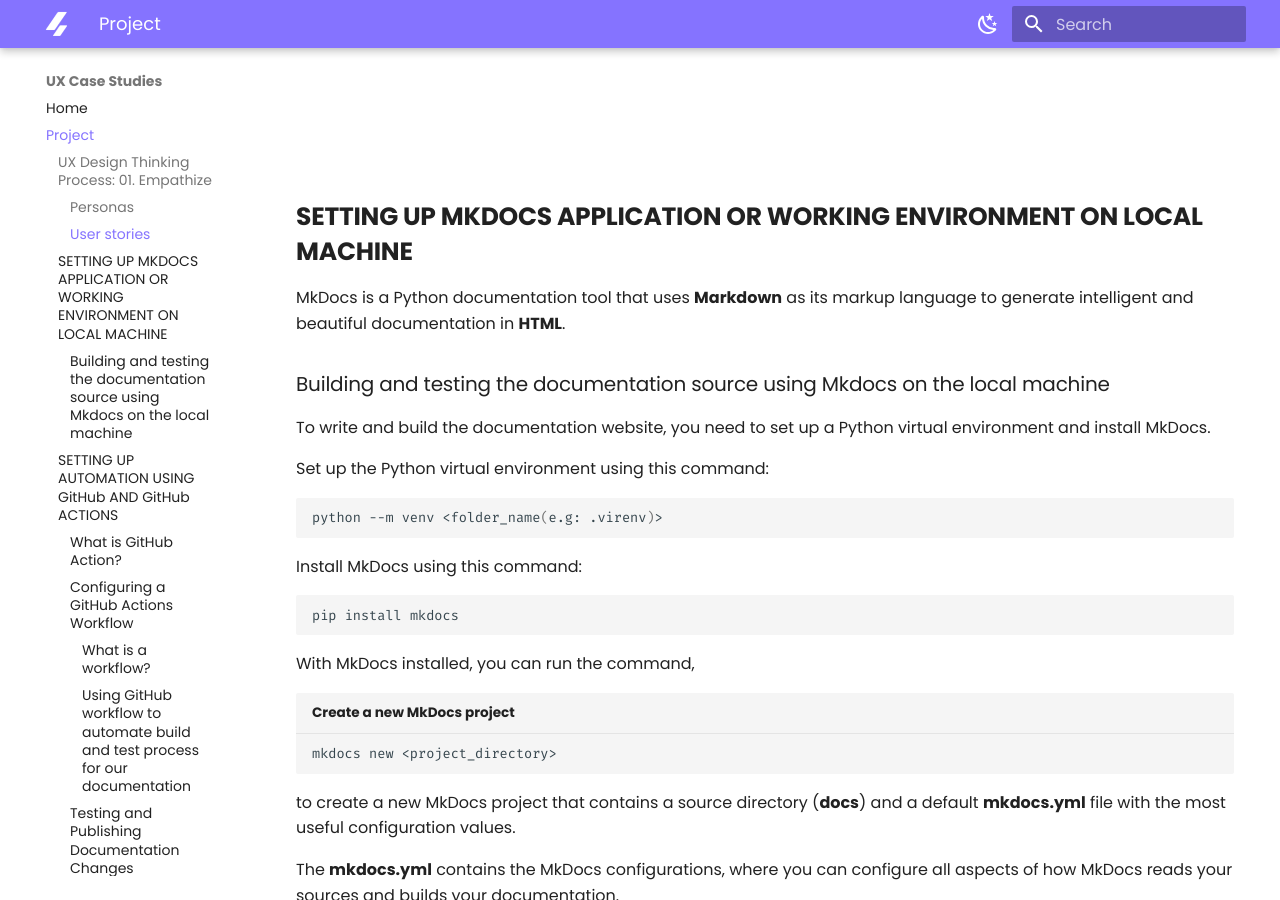
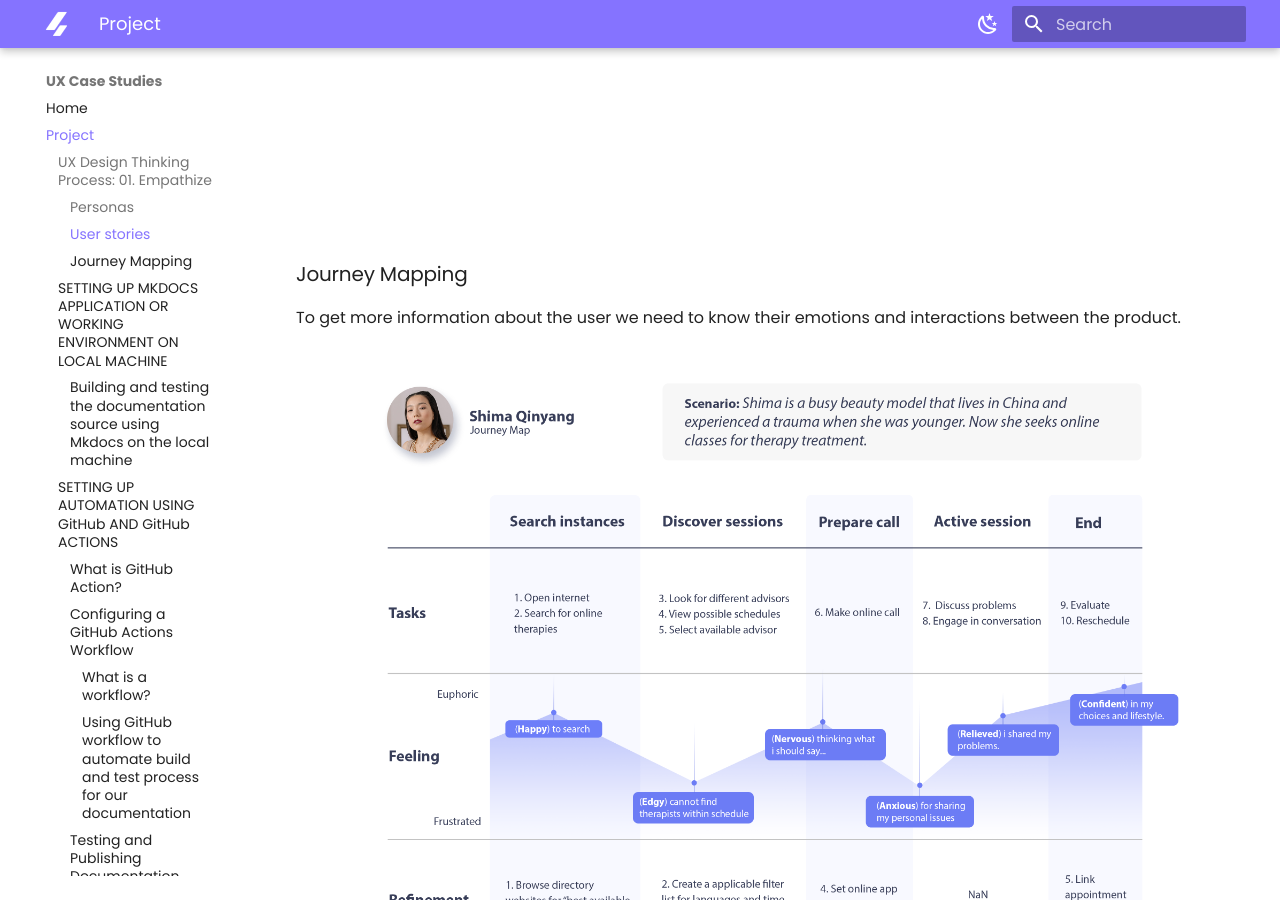
Before and after one commit to divstackio/docs-study, an MkDocs documentation site: the page built from docs/project.md, in a window 1280 px wide and 900 px high, scrolled down 3468 px. Built offline with MkDocs 1.6.1 and Material for MkDocs 9.7.7, drawn with Linux system fonts in a browser that asks for light colours.

Commit message:
Update project.md

```diff
--- a/docs/project.md
+++ b/docs/project.md
@@ -74,6 +74,19 @@
 
 <img src="https://raw.githubusercontent.com/divstackio/docs-study/main/docs/img/USERSTORYNEW01.png#gh-light-mode-only">
 <img src="https://raw.githubusercontent.com/divstackio/docs-study/main/docs/img/USERSTORYNEW01D.png#gh-dark-mode-only">
+
+
+
+<br><br>
+### Journey Mapping ###
+
+To get more information about the user we need to know their emotions and interactions between the product.
+
+<img src="https://github.com/divstackio/docs-study/blob/main/docs/img/JOURNEY01.png?raw=true#gh-light-mode-only">
+
+
+
+
 
 
 
```
